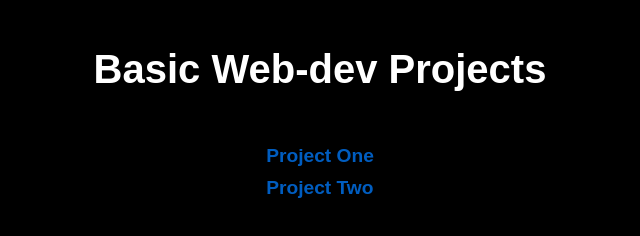
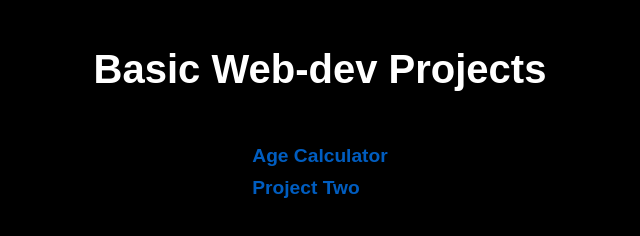
Before and after one commit to bPavan16/Basic-WebDev, a plain HTML site: page index.html in a window 1280 px wide. Shown: the full height of the page, 320-960 px from the left. Drawn offline with Linux system fonts and the light colour scheme.

Commit message:
Update index.html

```diff
--- a/index.html
+++ b/index.html
@@ -68,7 +68,7 @@
     <div class="container">
     <h1>Basic Web-dev Projects</h1>
     <ul>
-        <li><a href="one.html">Project One</a></li>
+        <li><a href="./Age-Calculator/index.html">Age Calculator</a></li>
         <li><a href="two/two.html">Project Two</a></li>
     </ul></div>
 
```
